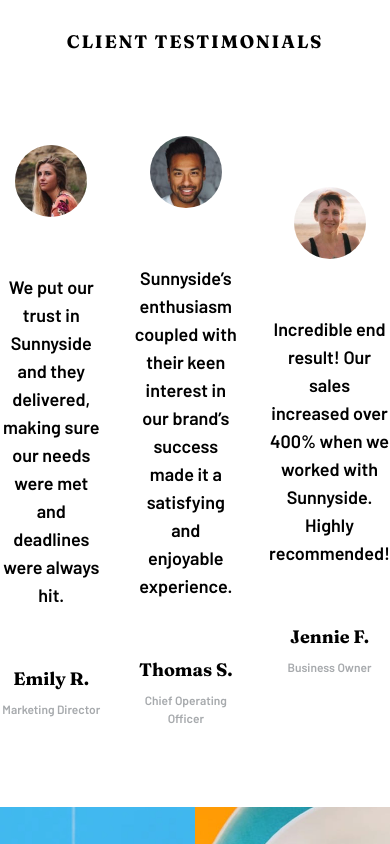
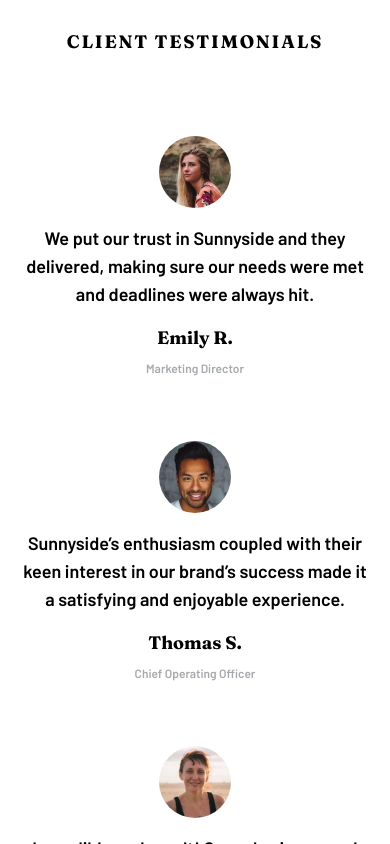
Before and after one commit to dominikrubroeder/sunnyside-agency-landing-page, a Next.js app: page / in a window 390 px wide. Shown: the part 3620-4464 px from the top of the page. Built offline with nearby package versions, Linux system fonts and the light colour scheme.

Commit message:
Optimize Testimonial component for responsive use

```diff
--- a/src/app/page.tsx
+++ b/src/app/page.tsx
@@ -2,7 +2,7 @@
 import ArrowDown from "@/components/svg/ArrowDown";
 import ImageTextBlock from "@/components/ImageTextBlock";
 import TextOnImage from "@/components/TextOnImage";
-import ClientTestimonial from "@/components/ClientTestimonial";
+import Testimonial from "@/components/Testimonial";
 import ImageGrid from "@/components/ImageGrid";
 
 export default function Home() {
@@ -61,22 +61,22 @@
           Client testimonials
         </h2>
 
-        <div className="flex items-center justify-center gap-8">
-          <ClientTestimonial
+        <div className="grid items-center justify-center gap-16 md:flex md:gap-8">
+          <Testimonial
             text="We put our trust in Sunnyside and they delivered, making sure our needs were met and deadlines were always hit."
             name="Emily R."
             rank="Marketing Director"
             imageSource="/emily.jpg"
           />
 
-          <ClientTestimonial
+          <Testimonial
             text="Sunnyside’s enthusiasm coupled with their keen interest in our brand’s success made it a satisfying and enjoyable experience."
             name="Thomas S."
             rank="Chief Operating Officer"
             imageSource="/thomas.jpg"
           />
 
-          <ClientTestimonial
+          <Testimonial
             text="Incredible end result! Our sales increased over 400% when we worked with Sunnyside. Highly recommended!"
             name="Jennie F."
             rank="Business Owner"
--- a/src/components/ClientTestimonial.tsx
+++ b/src/components/Testimonial.tsx
@@ -1,20 +1,20 @@
 import Image from "next/image";
 
-interface ClientTestimonialProps {
+interface TestimonialProps {
   text: string;
   name: string;
   rank: string;
   imageSource: string;
 }
 
-export default function ClientTestimonial({
+export default function Testimonial({
   text,
   name,
   rank,
   imageSource,
-}: ClientTestimonialProps) {
+}: TestimonialProps) {
   return (
-    <div className="grid w-full max-w-[21.875rem] gap-14 text-center">
+    <div className="grid w-full max-w-[21.875rem] gap-4 text-center md:gap-14">
       <Image
         src={imageSource}
         alt={`${rank} preview image`}
```
